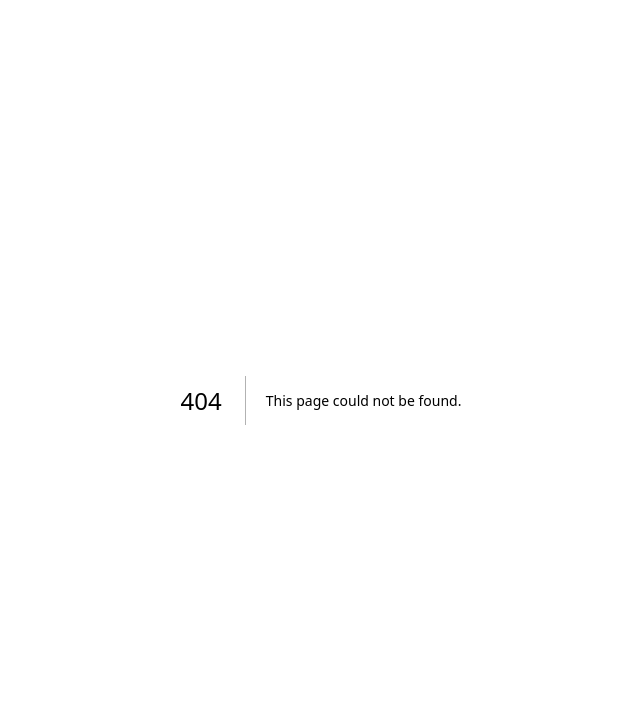
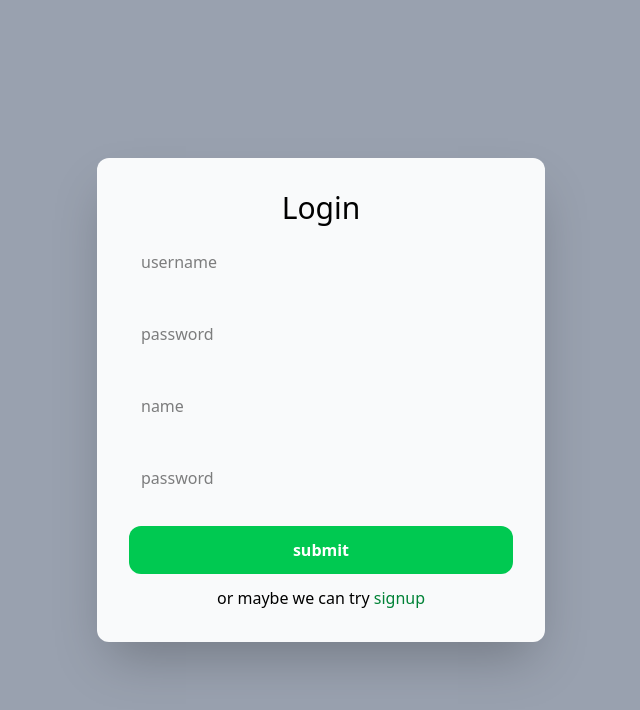
Before and after one commit to amanlad97/lets-draw-together, a Next.js app in the folder apps/web/: page /signup in a window 1280 px wide. Before the commit this address had no page. Shown: the top 710 px of the page, without its empty margins (319-959 px from the left). Built offline with nearby package versions, Linux system fonts and the light colour scheme.

Commit message:
push of the day

```diff
--- /dev/null
+++ b/apps/web/app/(auth)/layout.tsx
@@ -0,0 +1,16 @@
+const layout = ({
+  children,
+}: Readonly<{
+  children: React.ReactNode;
+}>) => {
+  return (
+    <div className="bg-gray-400  w-screen h-screen flex item-center justify-center">
+      <div className=" flex flex-col justify-center items-center">
+        <div className="bg-gray-50 w-md flex rounded-xl p-8 flex-col items-center shadow-2xl">
+          {children}
+        </div>
+      </div>
+    </div>
+  );
+};
+export default layout;
--- /dev/null
+++ b/apps/web/app/(auth)/signin/page.tsx
@@ -0,0 +1,24 @@
+import { CredentialButton } from "@repo/ui/CredentialButton";
+import { CredentialText } from "@repo/ui/CredentialText";
+
+export default function signin() {
+  return (
+    <>
+      <h3 className="font-stretch-90% text-3xl">Login</h3>
+      <CredentialText type={"text"} placeholder={"username"} />
+      <CredentialText type={"password"} placeholder={"password"} />
+      <CredentialButton
+        className="w-full m-3 p-3 bg-green-500 rounded-xl text-white font-bold focus:rounded-xl"
+        appName={""}
+      >
+        submit
+      </CredentialButton>
+      <h1>
+        or maybe we can try{" "}
+        <a className=" text-green-700" href="www.google.com">
+          signup
+        </a>
+      </h1>
+    </>
+  );
+}
--- /dev/null
+++ b/apps/web/app/(auth)/signup/page.tsx
@@ -0,0 +1,27 @@
+import { CredentialButton } from "@repo/ui/CredentialButton";
+import { CredentialText } from "@repo/ui/CredentialText";
+
+export default function signin() {
+  return (
+    <>
+      <h3 className="font-stretch-90% text-3xl">Login</h3>
+      <CredentialText type={"text"} placeholder={"username"} />
+      <CredentialText type={"password"} placeholder={"password"} />
+      <CredentialText type={"text"} placeholder={"name"} />
+      <CredentialText type={"password"} placeholder={"password"} />
+
+      <CredentialButton
+        className="w-full m-3 p-3 bg-green-500 rounded-xl text-white font-bold focus:rounded-xl"
+        appName={""}
+      >
+        submit
+      </CredentialButton>
+      <h1>
+        or maybe we can try{" "}
+        <a className=" text-green-700" href="www.google.com">
+          signup
+        </a>
+      </h1>
+    </>
+  );
+}
--- a/apps/web/app/page.tsx
+++ /dev/null
@@ -1,30 +0,0 @@
-export default function Home() {
-  return (
-    <div className="bg-gray-400  w-screen h-screen flex item-center justify-center">
-      <div className=" flex flex-col justify-center items-center">
-        <div className="bg-gray-50 w-xl flex rounded-xl p-8 flex-col items-center shadow-2xl">
-          <h3 className="font-bold text-3xl">login</h3>
-          <input
-            type="text"
-            placeholder="Username"
-            className="w-full m-3 p-3 border-x-green-400"
-          ></input>
-          <input
-            type="text"
-            placeholder="password"
-            className="w-full m-3 p-3 focus:border-green-500"
-          ></input>
-          <button className="w-full m-3 p-3 bg-green-500 rounded-xl text-white font-bold">
-            submit
-          </button>
-          <h1>
-            or maybe we can try{" "}
-            <a className=" text-green-700" href="www.google.com">
-              signup
-            </a>
-          </h1>
-        </div>
-      </div>
-    </div>
-  );
-}
--- /dev/null
+++ b/packages/ui/src/CredentialButton.tsx
@@ -0,0 +1,25 @@
+"use client";
+
+import { ReactNode } from "react";
+
+interface ButtonProps {
+  children: ReactNode;
+  className?: string;
+  appName: string;
+  onclick?: () => void;
+}
+
+export const CredentialButton = ({
+  children,
+  className,
+  onclick,
+}: ButtonProps) => {
+  return (
+    <button
+      className={`w-full m-3 p-3 bg-green-500 rounded-xl text-white font-bold focus:rounded-xl ${className}`}
+      onClick={onclick}
+    >
+      {children}
+    </button>
+  );
+};
--- /dev/null
+++ b/packages/ui/src/CredentialText.tsx
@@ -0,0 +1,18 @@
+import { type JSX } from "react";
+interface loginTextBox {
+  type: "password" | "text";
+  placeholder: string;
+}
+
+export const CredentialText = ({
+  type,
+  placeholder,
+}: loginTextBox): JSX.Element => {
+  return (
+    <input
+      type={type}
+      placeholder={placeholder}
+      className="w-full m-3 p-3 focus:outline-none focus:ring-2 focus:ring-blue-500 focus:rounded-xl"
+    ></input>
+  );
+};
```
Also changed, not shown: packages/ui/src/button.tsx (deleted, +0 -20 lines).
